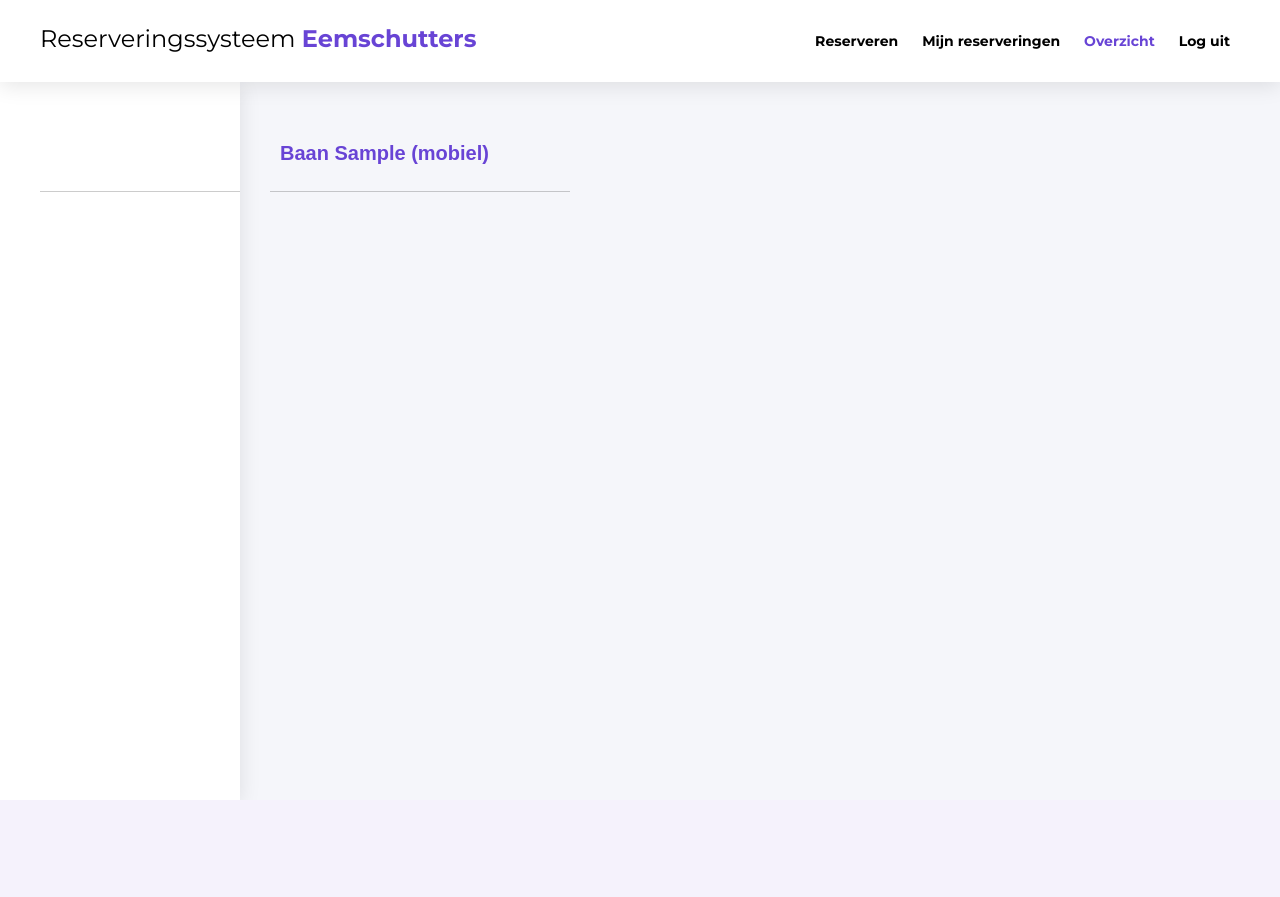
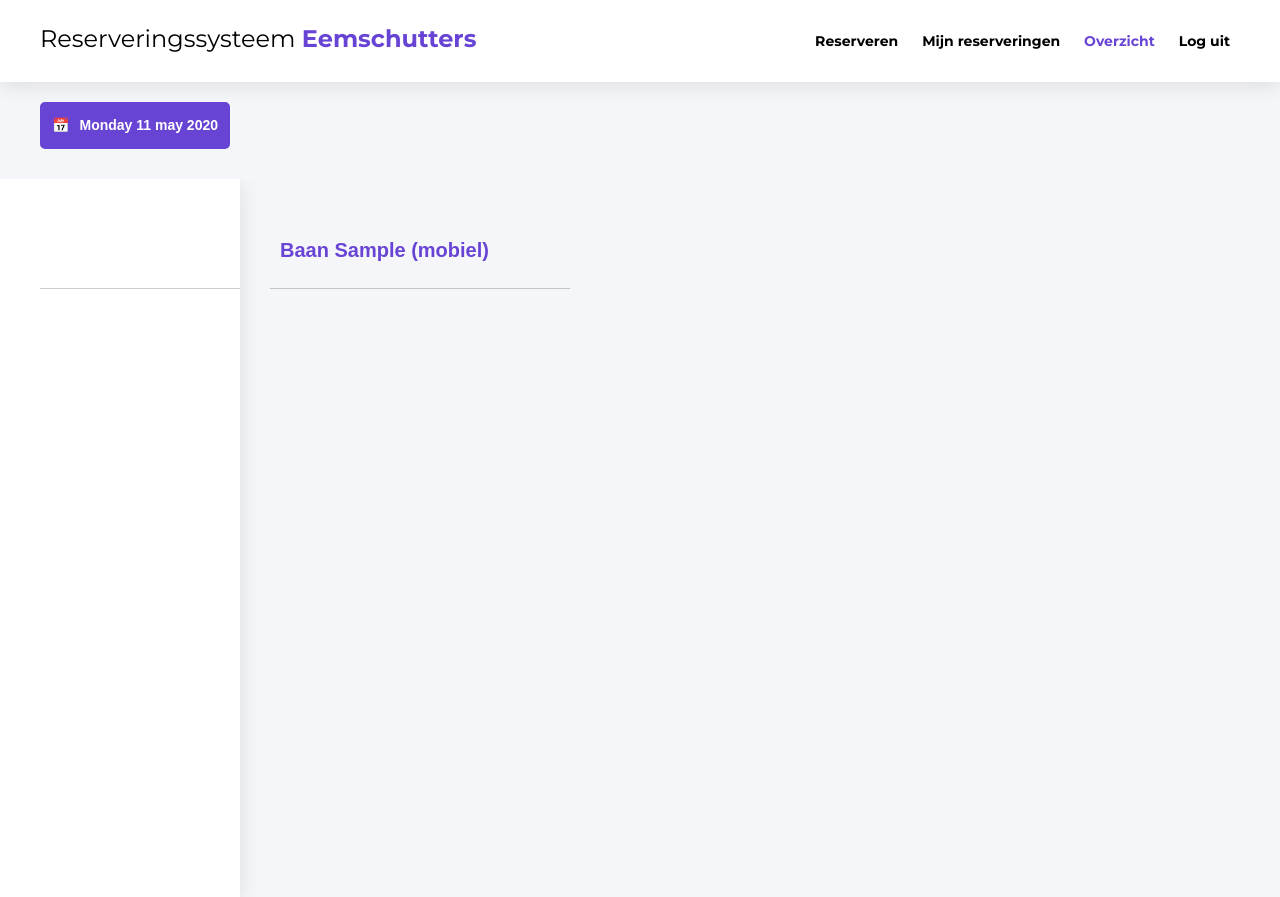
Before and after one commit to Swendude/Reserveringssysteem-Eemschutters, a Django app: page /overzicht in a window 1280 px wide. Before the commit the page ends 800 px from the top, so only its background shows below. Run offline with Django 3.2, Linux system fonts and the light colour scheme; a user stored in the database is signed in; tables that the repository leaves empty hold one stand-in row (values such as "Sample post").

Commit message:
Date selector toegevoegd reserveringen overzicht.

```diff
--- a/reserveringen/static/reserveringen/style.css
+++ b/reserveringen/static/reserveringen/style.css
@@ -222,6 +222,10 @@ header {
       .overzichtBanen .baanRij:nth-child(2n) {
         background: rgba(104, 68, 213, 0.05); } }
 
+.dateSelectors {
+  margin-top: -40px;
+  padding: 20px 40px; }
+
 .dateSelector {
   display: block;
   border: 2px solid #6844D5;
@@ -374,7 +378,6 @@ form {
 
 .overview {
   position: relative;
-  margin-top: -40px;
   display: flex;
   min-height: calc(100% - 82px);
   overflow: hidden; }
--- a/reserveringen/static/reserveringen/style.scss
+++ b/reserveringen/static/reserveringen/style.scss
@@ -321,6 +321,11 @@ header {
     }
 }
 
+.dateSelectors {
+    margin-top:-40px;
+    padding:20px 40px;
+}
+
 .dateSelector {
 
     display:block;
@@ -553,7 +558,6 @@ form {
 .overview {
     position:relative;
 
-    margin-top:-40px;
     display:flex;
     min-height: calc(100% - 82px);
     overflow:hidden;
--- a/reserveringen/templates/reserveringen/reserveringen_overzicht.html
+++ b/reserveringen/templates/reserveringen/reserveringen_overzicht.html
@@ -3,7 +3,18 @@
 
 
 {% block content %}
-</div>
+<div class="dateSelectors">
+    {% for datum, schietdag in schietdagen %}
+    {% if forloop.counter0 == dagkeuze %}
+    <div class="dateSelector active">
+        <div class="icon">&#128197;</div>{{ datum | date:"l j b Y" }}
+    </div>
+    {% else %}
+    <a href="{% url 'overzicht' %}?next={{ forloop.counter0 }}" class="dateSelector">
+        <div class="icon">&#128197;</div>{{ datum | date:"l j b Y" }}
+    </a>
+    {% endif %}
+    {% endfor %}
 </div>
 
 <div class="overview">
```
